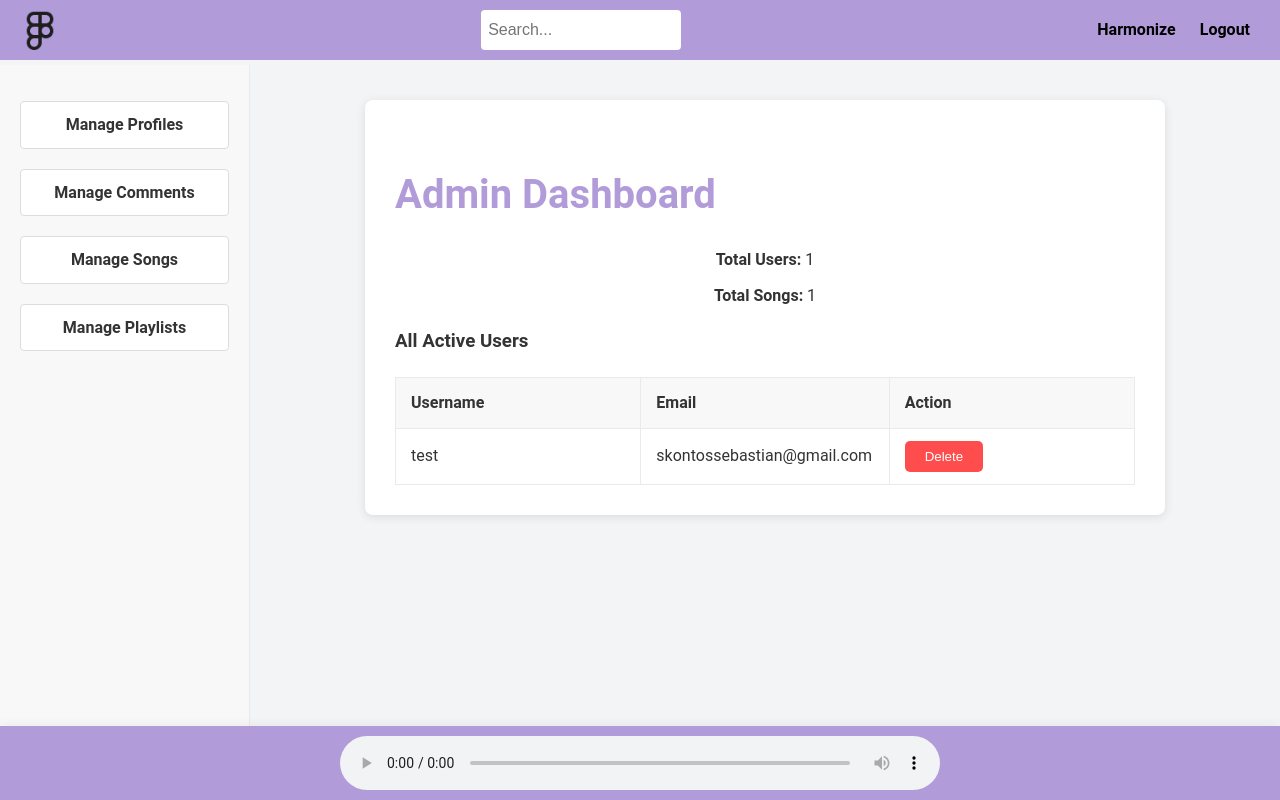
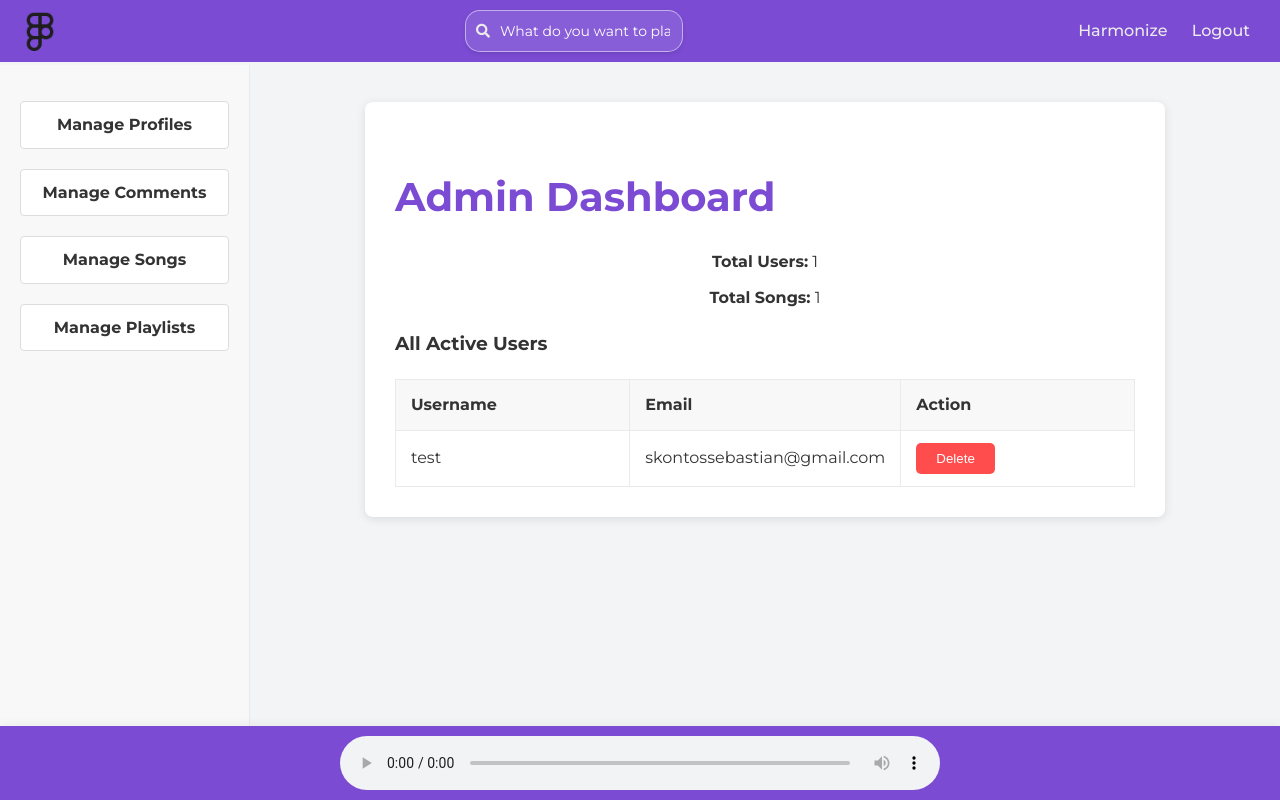
Before and after one commit to ssko7098/Harmonize, a Django app: page / in a window 1280 px wide. Run offline with Django 5.2, Linux system fonts and the light colour scheme; a user stored in the database is signed in; data comes from the database, SQL or seed files in the repository; parts of the project's set-up code (start-up, migrations or seed data) failed here and were passed over.

Commit message:
Nav Bar and Search Bar Changes

```diff
--- a/mysite/frontend/static/css/style.css
+++ b/mysite/frontend/static/css/style.css
@@ -5,19 +5,24 @@
   box-sizing: border-box;
 }
 
+:root {
   /* Softer Lavender Theme Colors */
-:root {
-    --primary-color: #b19cd9; /* Softer lavender for the main theme */
+  --primary-color: #7b4bd4; /* Softer lavender for the main theme */
   --secondary-color: #e6e1f0; /* Very light lavender for backgrounds */
   --accent-color: #2c2c2c; /* Dark gray for contrast */
   --hover-color: #a482c7; /* Slightly darker lavender for hover effects */
+  --soft-white: #ebebeb;     /* Softer white colour for non-focus items */
+
+  /* Font size variables */
+  --font-size-small: 12px;
+  --font-size-medium: 14px;
+  --font-size-base: 16px;
+  --font-size-large: 20px;
 }
-
-
 
 /* Body and global styling */
 body {
-    font-family: 'Roboto', sans-serif;
+  font-family: 'Montserrat', sans-serif;
   background-color: #f3f4f6;
   color: #333;
   margin: 0;
@@ -34,7 +39,6 @@ body {
   background-color: var(--primary-color);
   color: var(--accent-color);
 }
-
 
 /* Align logo and hamburger in the same container */
 .navbar .logo {
@@ -62,47 +66,103 @@ body {
 .navbar .nav-links a {
   margin: 0 10px;
   text-decoration: none;
-    color: #000;
-    font-weight: bold;
+  color: #ebebeb;
+  font-weight: 500;
 }
 
-.search-form {
-    display: inline-flex;
-    align-items: center;
+/* Flex container for the icon and input */
+.input-wrapper {
+    display: flex;
+    align-items: center; /* Aligns icon and input vertically */
+    border-radius: 15px; /* Rounded corners */
+    padding: 5px 10px;
+    box-shadow: 0 2px 4px rgba(0, 0, 0, 0.1);
+    max-width: 400px; /* Set a max-width for the input container */
+    width: 100%; /* Ensure the wrapper takes full width */
+    transition: all 0.3s ease;
 }
 
+/* Styling for the search icon */
+.search-icon {
+    display: flex;
+    align-items: center; /* Center the icon vertically */
+    justify-content: center; /* Center the icon horizontally */
+    margin-right: 8px; /* Space between the icon and the input */
+    color: var(--soft-white); /* Icon color */
+    font-size: var(--font-size-medium); /* Adjust icon size as needed */
+    transition: all 0.3s ease;
+}
+
+/* Styling for the search input */
 .search-form input {
-    padding: 7px;
     border: none;
+    background: transparent; /* Make background transparent by default */
+    outline: none;
+    width: 100%; /* Make the input take up remaining space */
+    font-size: var(--font-size-medium);
+    font-family: 'Montserrat', sans-serif;
+    color: #333;
+    height: 30px;
+    transition: all 0.3s ease;
+}
+
+/* Change the placeholder style */
+.search-form input::placeholder {
+    color: #ffffff; /* Placeholder color with transparency */
+    font-family: 'Montserrat', sans-serif;
+}
+
+
+/* Default (inactive) state of the input wrapper */
+.input-wrapper {
+    border: 1px solid rgba(255, 255, 255, 0.5); /* Subtle border when inactive */
+    background: rgba(255, 255, 255, 0.1); /* Transparent background when inactive */
+    /* box-shadow: 0 0 10px rgba(255, 255, 255, 0.5); "Lit up" effect */
+}
+
+/* Focused state of the icon */
+.search-form input:focus + .search-icon i,
+.input-wrapper:hover .search-icon i {
+    color: var(--primary-color);
+}
+
+/* Focused state of the input */
+.search-form input:focus + .input-wrapper,
+.input-wrapper:hover {
+    background-color: rgba(255, 255, 255, 0.9); /* Background becomes more solid when focused */
+    border: 1px solid rgba(255, 255, 255, 0.8); /* Change the border color on focus */
+    box-shadow: 0 4px 8px rgba(0, 0, 0, 0.2); /* Enhance shadow on focus */
+    color: #000;
+}
+
+
+
+/* ------------------------------------------------------------ */
+
+/* Styling for the button
+.search-form button {
+    padding: 7px 15px;
+    background-color: var(--primary-color);
+    border: none;
+    color: var(--accent-color);
     border-radius: 4px;
-    margin-right: 5px;
-    height: 40px; /* Match the height of the button */
-    width: 200px; /* Adjust width as needed */
+    cursor: pointer;
+    height: 40px;
     font-size: 16px;
+    transition: background-color 0.3s ease;
 }
 
 .search-form button:hover {
     background-color: var(--hover-color);
-}
+} */
 
-.search-form button {
-    padding: 7px 15px;
-    background-color: var(--primary-color); /* Softer lavender */
-    border: none; /* Remove border */
-    color: var(--accent-color); /* White text */
-    border-radius: 4px;
-    cursor: pointer;
-    height: 40px; /* Match the height of the input */
-    font-size: 16px;
-    transition: background-color 0.3s ease;
-}
 
 /* Container styling */
 .container {
   max-width: 600px;
   margin: 50px auto;
   padding: 30px;
-    background-color: #fff;
+  background-color: #ffffff;
   border-radius: 10px;
   box-shadow: 0 4px 10px rgba(0, 0, 0, 0.1);
 }
@@ -124,12 +184,12 @@ h1 {
 .auth-form input[type="text"],
 .auth-form input[type="password"],
 .auth-form input[type="email"] {
-    width: 100%;  /* Ensure inputs take full width */
+  width: 100%; /* Ensure inputs take full width */
   padding: 10px;
   border: 1px solid #ccc;
   border-radius: 4px;
   margin-bottom: 10px;
-    display: block;  /* Ensure block display */
+  display: block; /* Ensure block display */
 }
 
 /* Full-width button */
@@ -145,7 +205,7 @@ h1 {
 }
 
 .auth-form .btn:hover {
-    background-color: var(--hover-color);;
+  background-color: var(--hover-color);
 }
 
 /* Center the heading */
@@ -284,7 +344,8 @@ p {
   text-align: left;
 }
 
-.user-table th, .user-table td {
+.user-table th,
+.user-table td {
   padding: 12px 15px;
   border: 1px solid #eaeaea;
   text-align: left;
@@ -439,7 +500,6 @@ p {
   background-color: var(--hover-color);
 }
 
-
 /* Ensure the audio player stays fixed at the bottom of the viewport */
 .audio-player-container {
   position: fixed;
@@ -469,7 +529,7 @@ p {
   cursor: pointer;
   margin-left: auto;
   margin-right: 20px;
-    top: 10px;  /* Spacing from the top */
+  top: 10px; /* Spacing from the top */
   z-index: 1100; /* Ensure it's above the sidebar */
 }
 
--- a/mysite/frontend/templates/base.html
+++ b/mysite/frontend/templates/base.html
@@ -2,10 +2,19 @@
 <html lang="en">
   <head>
     {% load static %}
-    <meta charset="UTF-8">
-    <meta name="viewport" content="width=device-width, initial-scale=1.0">
+    <meta charset="UTF-8" />
+    <meta name="viewport" content="width=device-width, initial-scale=1.0" />
     <title>{% block title %}Harmonize{% endblock %}</title>
-    <link rel="stylesheet" href="{% static 'css/style.css' %}">
+    <link rel="stylesheet" href="{% static 'css/style.css' %}" />
+    <! -- Montserrat Font -->
+    <link
+      href="https://fonts.googleapis.com/css2?family=Montserrat:wght@300;400;500;700&display=swap"
+      rel="stylesheet"
+    />
+    <link
+      rel="stylesheet"
+      href="https://cdnjs.cloudflare.com/ajax/libs/font-awesome/5.15.4/css/all.min.css"
+    />
   </head>
   <body>
     <!-- Static Navigation Bar -->
@@ -14,25 +23,45 @@
         <div class="logo">
           <!-- Hamburger icon -->
           <span class="hamburger-icon" onclick="toggleSidebar()">&#9776;</span>
-                <img src="{% static 'images/logo.png' %}" alt="Harmonize Logo">
+          <img src="{% static 'images/logo.png' %}" alt="Harmonize Logo" />
         </div>
 
         {% if user.is_authenticated %}
-            <form id="search-form" action="{% url 'search' %}" method="GET" class="search-form">
-                <input type="text" name="query" placeholder="Search..." required>
-                <!-- <button type="submit">Search</button> -->
+        <form
+          id="search-form"
+          action="{% url 'search' %}"
+          method="GET"
+          class="search-form"
+        >
+          <div class="input-wrapper">
+            <span class="search-icon">
+              <i class="fas fa-search"></i>
+              <!-- Font Awesome search icon -->
+            </span>
+            <input
+              type="text"
+              name="query"
+              placeholder="What do you want to play?"
+              required
+            />
+          </div>
         </form>
         {% endif %}
 
         <div class="nav-links">
           <a href="{% url 'home' %}" class="nav-link">Harmonize</a>
 
-                {% if user.is_authenticated %}
-                    {% if not user.is_admin %}
+          {% if user.is_authenticated %} {% if not user.is_admin %}
           <a href="{% url 'upload_song' %}" class="nav-link">Manage Music</a>
-                        <a href="{% url 'profile' user.username %}" class="nav-link">My Profile</a>
-                        <a href="{% url 'profile_settings' %}" class="nav-link">Profile Settings</a>
-                        <a href="{% url 'view_playlists' user.username %}" class="nav-link">Library</a>
+          <a href="{% url 'profile' user.username %}" class="nav-link"
+            >My Profile</a
+          >
+          <a href="{% url 'profile_settings' %}" class="nav-link"
+            >Profile Settings</a
+          >
+          <a href="{% url 'view_playlists' user.username %}" class="nav-link"
+            >Library</a
+          >
           {% endif %}
 
           <a href="{% url 'logout' %}">Logout</a>
@@ -41,7 +70,6 @@
           <a href="{% url 'register' %}">Register</a>
           {% endif %}
         </div>
-
       </div>
     </nav>
 
@@ -49,29 +77,29 @@
 
     <!-- Content Section (Only this part will be updated dynamically) -->
     <div id="content-container" class="content">
-        {% block content %}
-        {% endblock %}
+      {% block content %} {% endblock %}
     </div>
 
     <!-- Hidden element to pass the username using a data- attribute -->
-    <div id="user-data" data-username="{% if user.is_authenticated %}{{ user.username }}{% else %}null{% endif %}"></div>
+    <div
+      id="user-data"
+      data-username="{% if user.is_authenticated %}{{ user.username }}{% else %}null{% endif %}"
+    ></div>
 
     {% if user.is_authenticated %}
     <!-- Persistent Audio Player (only loaded once) -->
     <div class="audio-player-container">
       <audio id="audio-player" controls>
-                <source id="audio-source" src="" type="audio/mpeg">
+        <source id="audio-source" src="" type="audio/mpeg" />
         Your browser does not support the audio element.
       </audio>
     </div>
     {% endif %}
-
 
     <!-- Link to the external JavaScript file -->
     <script type="module" src="{% static 'js/main.js' %}"></script>
 
     <!-- JavaScript for toggling sidebar -->
     <script src="{% static 'js/sidebar.js' %}"></script>
-
   </body>
 </html>
```
Lines whose indentation alone changed are shown as unchanged.
